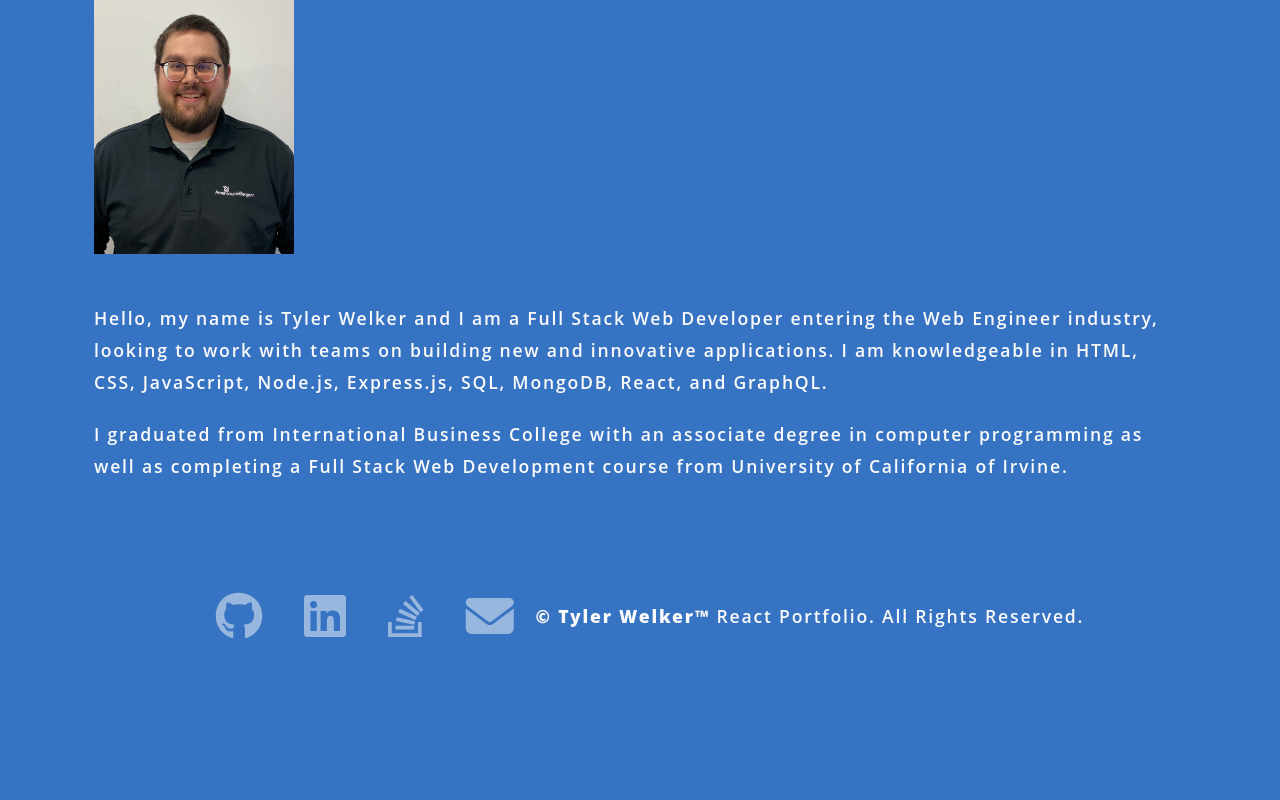
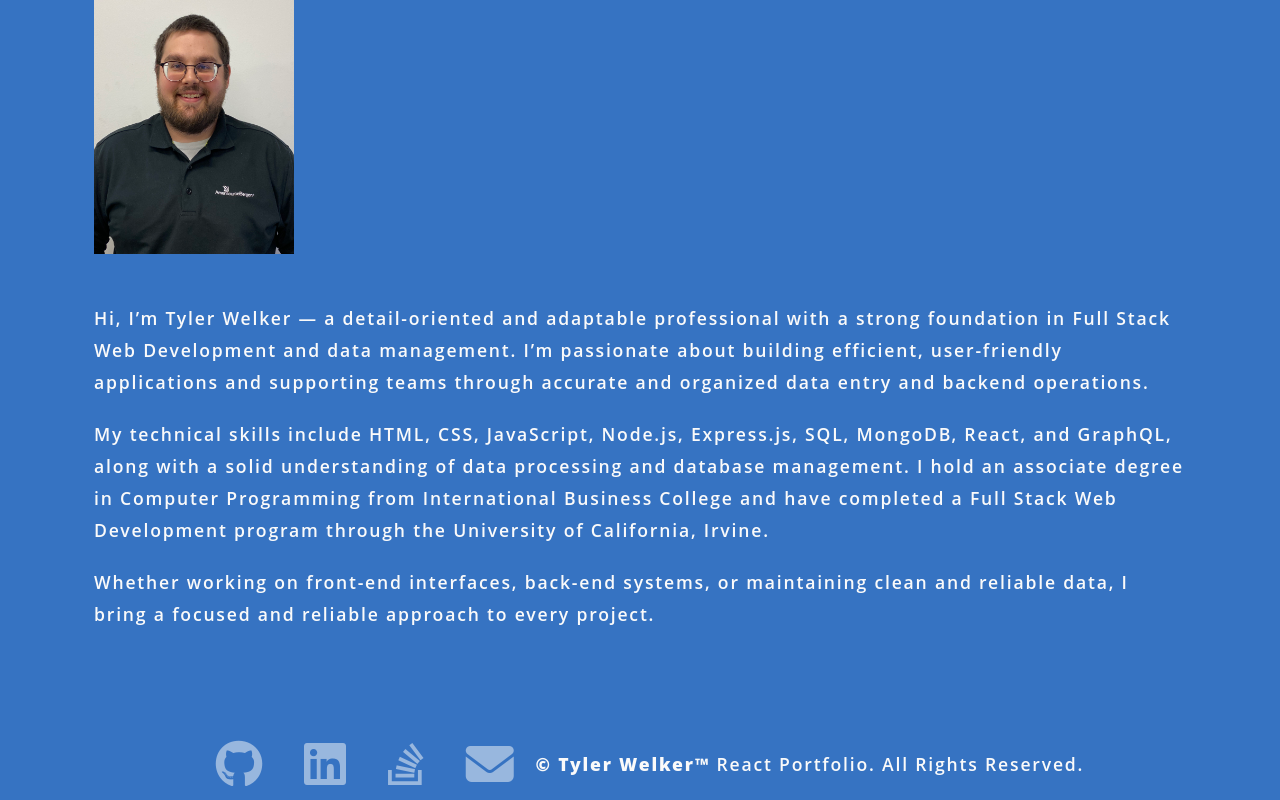
Before and after one commit to TWelk/reactportforlio, a React (Create React App) app: page / in a window 1280 px wide. Shown: the part 356-1156 px from the top of the page. Before the commit the page ends 1008 px from the top, so only its background shows below. Built offline with nearby package versions, Linux system fonts and the light colour scheme.

Commit message:
Updating About Me

```diff
--- a/src/components/About/index.js
+++ b/src/components/About/index.js
@@ -9,10 +9,13 @@ function About() {
         <img src={profilePic} alt="Profile Pic" width="200px" />
         </div>
         <p>
-          Hello, my name is Tyler Welker and I am a Full Stack Web Developer entering the Web Engineer industry, looking to work with teams on building new and innovative applications. I am knowledgeable in HTML, CSS, JavaScript, Node.js, Express.js, SQL, MongoDB, React, and GraphQL.
+          Hi, I’m Tyler Welker — a detail-oriented and adaptable professional with a strong foundation in Full Stack Web Development and data management. I’m passionate about building efficient, user-friendly applications and supporting teams through accurate and organized data entry and backend operations.
         </p>
         <p>
-          I graduated from International Business College with an associate degree in computer programming as well as completing a Full Stack Web Development course from University of California of Irvine.
+          My technical skills include HTML, CSS, JavaScript, Node.js, Express.js, SQL, MongoDB, React, and GraphQL, along with a solid understanding of data processing and database management. I hold an associate degree in Computer Programming from International Business College and have completed a Full Stack Web Development program through the University of California, Irvine.
+        </p>
+        <p>
+          Whether working on front-end interfaces, back-end systems, or maintaining clean and reliable data, I bring a focused and reliable approach to every project.
         </p>
       </div>
     </section>
```
Also changed, not shown: 1 other file (tests, documents, lock files or other folders).
